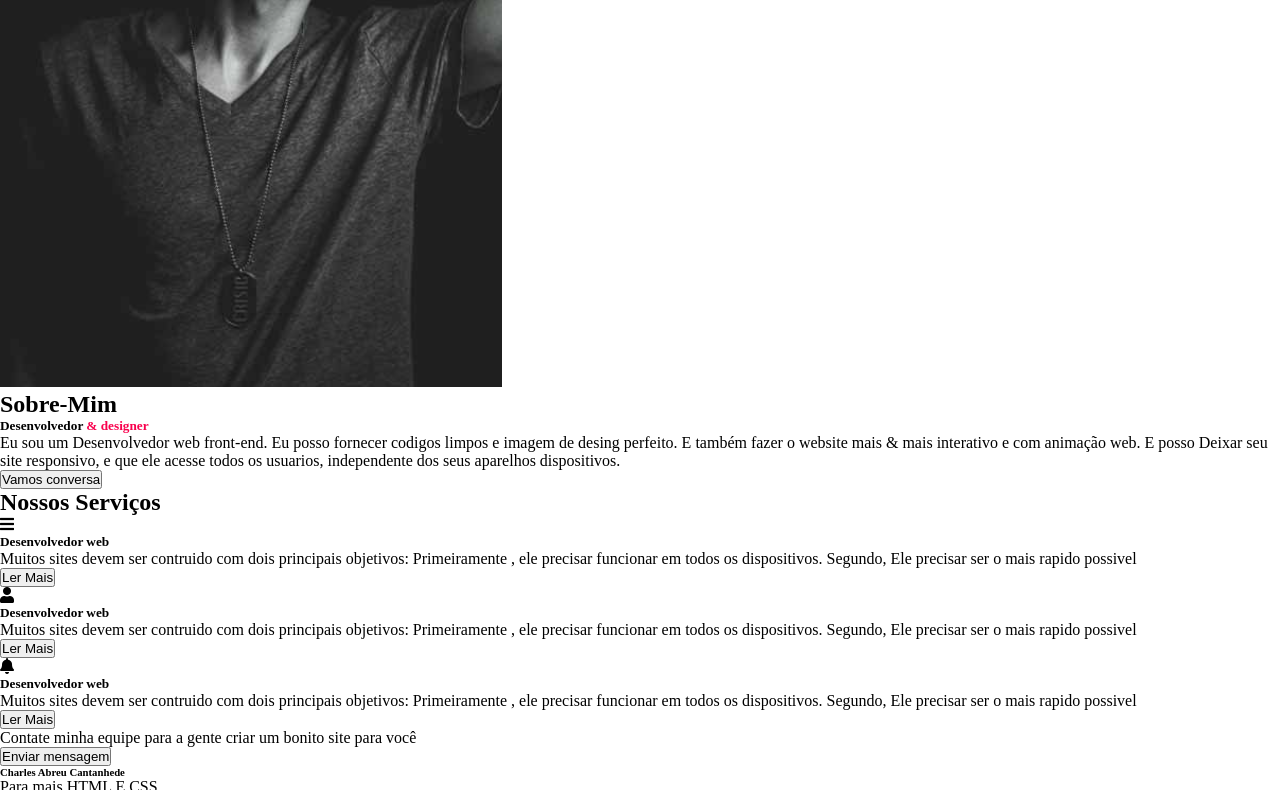
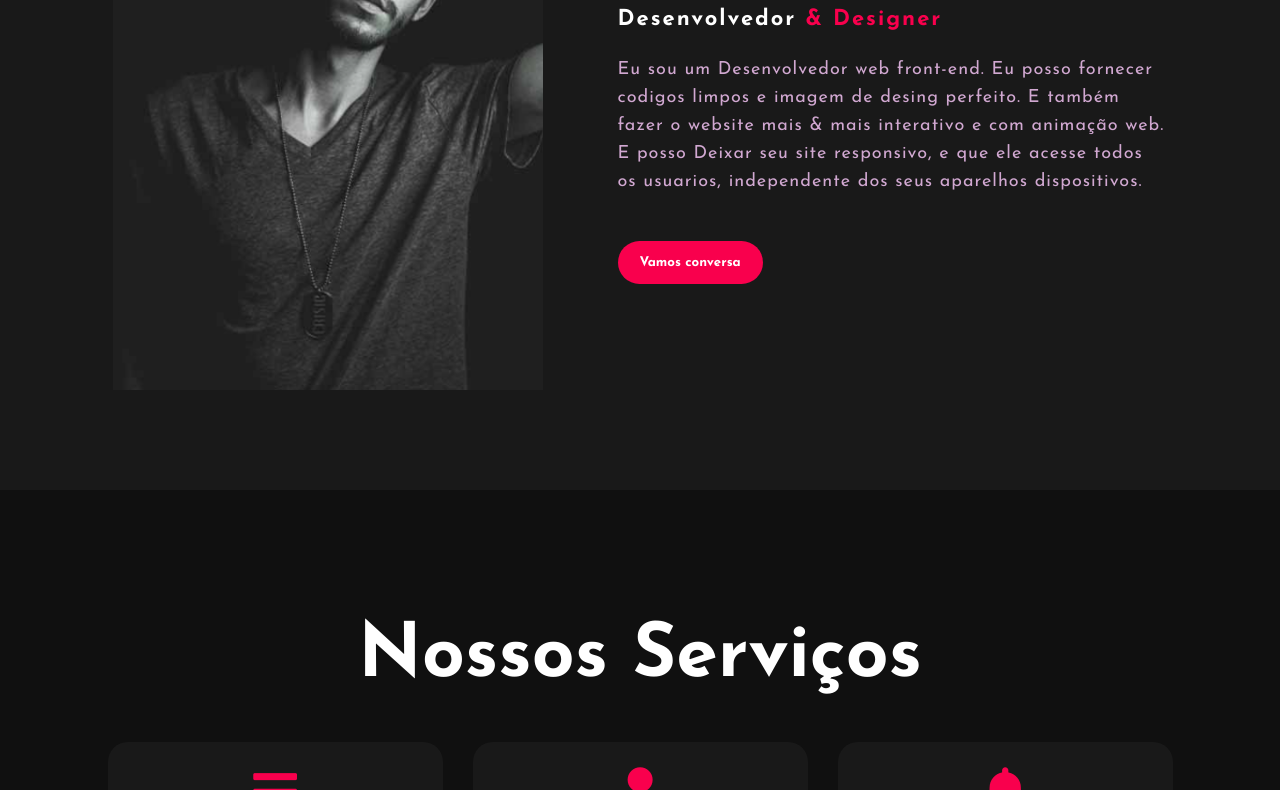
Before and after one commit to Cantand/Projeto_Java, a plain HTML site: page index.html in a window 1280 px wide. Shown: the part 1092-1882 px from the top of the page. Drawn offline with Linux system fonts and the light colour scheme.

Commit message:
Atualização !

```diff
--- a/Style.css
+++ b/Style.css
@@ -1,9 +1,13 @@
+
+
+
 *{
+    padding: 0;
     margin: 0;
-     padding:0;
+    font-family: 'Josefin Sans', sans-serif;
     box-sizing: border-box;
-     font-size: 'Josefin Sans',sans-serif;
 }
+
 
 .background{
     background-image: url(background.jpg);
@@ -11,6 +15,7 @@
     background-position: center;
     height: 100vh;
     width: 100%;
+
 }
 
 nav{
@@ -22,21 +27,20 @@ nav{
     padding-right: 8%;
 }
 
-nav h2{
-   color:#fff;
+.logo{
+    color: #fff;
     font-size: 35px;
     cursor: pointer;
     letter-spacing: 1px;
 }
-
 span{
     color: #f9004d;
 }
 
 nav ul li{
+    list-style-type: none;
     display: inline-block;
-   padding: 10px 25px;
-   list-style-type: none;
+    padding: 10px  25px;
 }
 
 nav ul li a{
@@ -48,17 +52,18 @@ nav ul li a{
 
 nav ul li a:hover{
     color: #f9004d;
-   transform: scale(1.2);
+    transform: .4s;
 }
 
 .btn{
-   background: #f9004d;
+    background-color: #f9004d;
     color: #fff;
     text-decoration: none;
+    border: 2px solid transparent;
     font-weight: bold;
     padding: 10px 25px;
     border-radius: 30px;
-   transition: transform 4.s;
+    transition: transform .4s;
 }
 
 .btn:hover{
@@ -66,16 +71,14 @@ nav ul li a:hover{
 }
 
 .Main{
-   position:absolute;
+    position: absolute;
     top: 50%;
     left: 8%;
-   transform: translateY(-50px);
+    transform: translateY(-50%);
 }
 
-h4{
-   color: #fcfcfc;
-   letter-spacing: 2px;
-   font-size: 20px;
+.Main span{
+    color: #f9004d;
 }
 
 h1{
@@ -84,21 +87,29 @@ h1{
     font-size: 75px;
 }
 
+h4{
+    color: #fcfc;
+    letter-spacing: 2px;
+    font-size: 20px;
+}
+
 h3{
-   color:#fff;
+    color: #fff;
+    font-size: 25px;
     margin-bottom: 50px;
 }
 
 .Container-btn form{
     width: 380px;
-   max-width: 100px;
+    max-width: 100%;
     position: relative;
 }
 
 .Container-btn form input:first-child{
     display: inline-block;
-   width: 100px;
-   padding: 15px 135px 15px;
+    width: 100%;
+    padding: 14px 130px 14px 15px;
+    border: 2px solid #f9004d;
     border-radius: 30px;
     outline: none;
 }
@@ -107,11 +118,213 @@ h3{
     position: absolute;
     display: inline-block;
     outline: none;
-   padding: 10px 10px;
     border: none;
+    padding: 10px 30px;
+    border-radius: 30px;
     background-color: #f9004d;
     color: #fff;
-   box-shadow: 0px 0px 15px #858585;
+    box-shadow: 0px 0px 5px #000, 0px 0px 15px #858585;
     right: 6px;
     top: 6px;
+
 }
+
+.background-color-Sobre{
+    background-color: #191919;
+    width: 100%;
+    padding: 100px 0px;
+
+}
+
+.background-color-Sobre img{
+    width: 430px;
+    height: auto;
+}
+
+.Text-sobre{
+    width: 550px;
+  }
+
+.main-sobre{
+   display: flex;
+   align-items: center;
+   justify-content: space-around;
+   width: 1130px;
+   margin: 0 auto;
+}
+
+.Text-sobre h2{
+    color: #fff;
+    font-size: 75px;
+    text-transform: capitalize;
+    margin-bottom: 20px;
+}
+
+.Text-sobre h5{
+    color: #fff;
+    letter-spacing: 2px;
+    font-size: 22px;
+    margin-bottom: 25px;
+    text-transform: capitalize;
+}
+
+.Text-sobre p{
+    color: #fcfc;
+    letter-spacing: 1px;
+    line-height: 28px;
+    font-size: 18px;
+    margin-bottom: 45px;
+}
+
+button{
+    background-color: #f9004d;
+    color: #fff;
+    text-transform: none;
+    border: 2px solid transparent;
+    font-weight: bold;
+    padding: 13px 20px;
+    border-radius: 30px;
+    transition: .4s;
+
+}
+
+button:hover{
+    background-color: transparent;
+    border: 2px solid #f9004d;
+    cursor: pointer;
+}
+
+.Container-serviços{
+    background-color: #101010;
+    width: 100%;
+    padding: 100px 0px;
+}
+
+.title h2{
+    color: #fff;
+    font-size: 75px;
+    width: 1130px;
+    margin: 30px auto;
+    text-align: center;
+}
+
+.Caixa{
+    display: flex;
+    justify-content: center;
+    align-items: center;
+    min-height: 400px;
+    flex-wrap: wrap;
+}
+
+.Card{
+    background: #191919;
+    height: 365px;
+    width: 335px;
+    border-radius: 20px;
+    margin: 15px;
+    position: relative;
+    overflow: hidden;
+    text-align:  center;
+
+}
+
+.Card i{
+    font-size: 50px;
+    display: block;
+    text-align: center;
+    margin: 25px 0px;
+    color: #f9004d;
+}
+
+h5{
+    color: #fff;
+    font-size: 23px;
+    margin-bottom: 15px;
+}
+
+.Paragrafo-button{
+    color: #fcfc;
+    font-size: 16px;
+    line-height: 27px;
+    margin-bottom: 25px;
+}
+
+.Paragrafo-button button{
+    margin-top: 25px;
+}
+
+.me-contate {
+    width: 100%;
+    height: 290px;
+    background-color: #191919;
+    display: flex;
+    flex-direction: column;
+    justify-content: center;
+    align-items: center ;
+}
+
+.me-contate p{
+    color: #fff;
+    font-size: 30px;
+    font-weight: bold;
+    margin-bottom: 25px;
+}
+
+footer{
+    position: relative;
+    width: 100%;
+    height: 400px;
+    background-color: #101010;
+    display: flex;
+    flex-direction: column;
+    align-items: center;
+    justify-content: center;
+}
+
+footer h6{
+    font-size: 35px;
+    color: #fff;
+}
+
+footer p{
+    color: #fff;
+    font-size: 15px;
+    width: 500px;
+    text-align: center;
+    margin-top: 15px;
+    letter-spacing: 1px;
+    line-height: 23px;
+}
+
+.Redes-sociais{
+    display: flex;
+
+}
+
+.Redes-sociais a{
+    background-color: #f9004d;
+    width: 45px;
+    height: 45px;
+    padding: 15px;
+    border-radius: 50%;
+    margin: 22px 10px;
+    color: #fff;
+    text-decoration: none;
+    font-size: 20px;
+    align-items: center;
+    display: flex;
+    justify-content: center;
+    flex-direction: row;
+}
+
+.Redes-sociais a:hover{
+    transform: scale(1.2);
+    transition: .3s;
+}
+
+.end{
+    position: absolute;
+    color: #f9004d;
+    bottom: 35px;
+    font-size: 14px ;
+}
```
Lines whose indentation alone changed are shown as unchanged.
